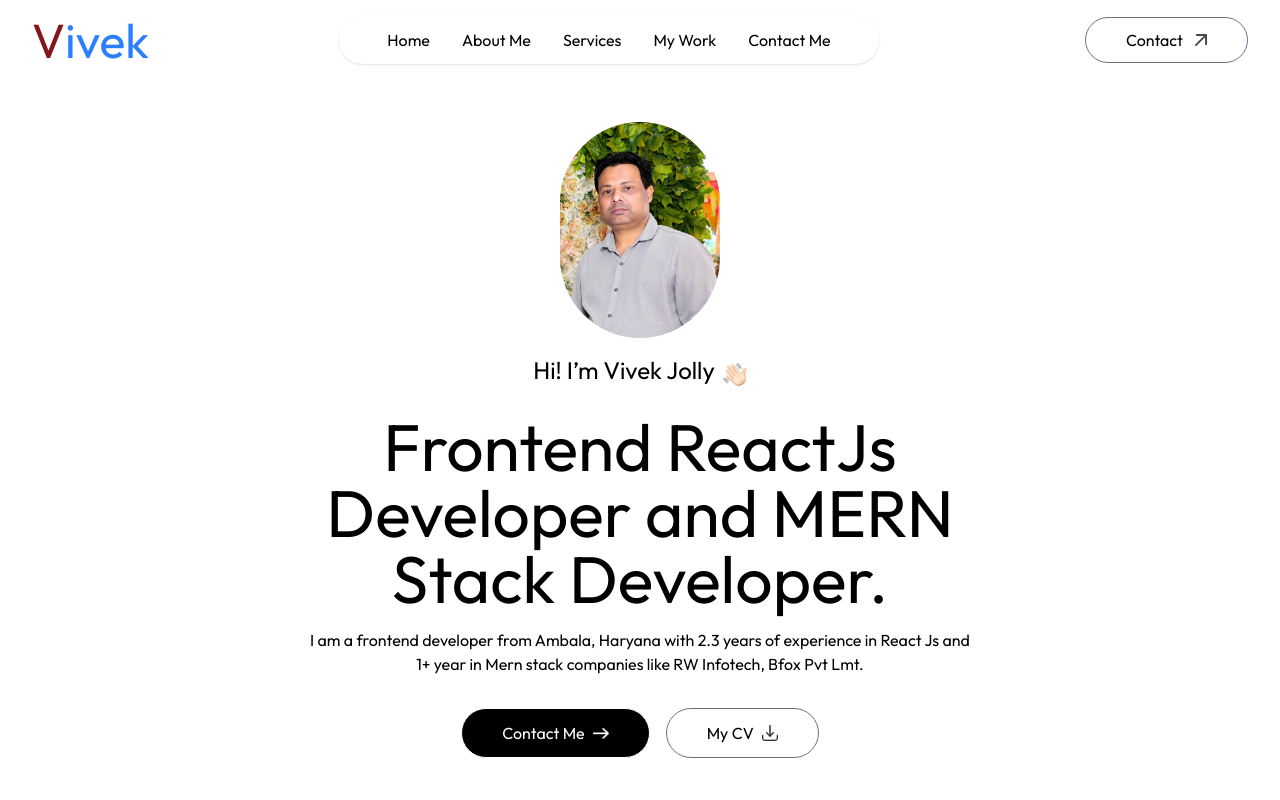
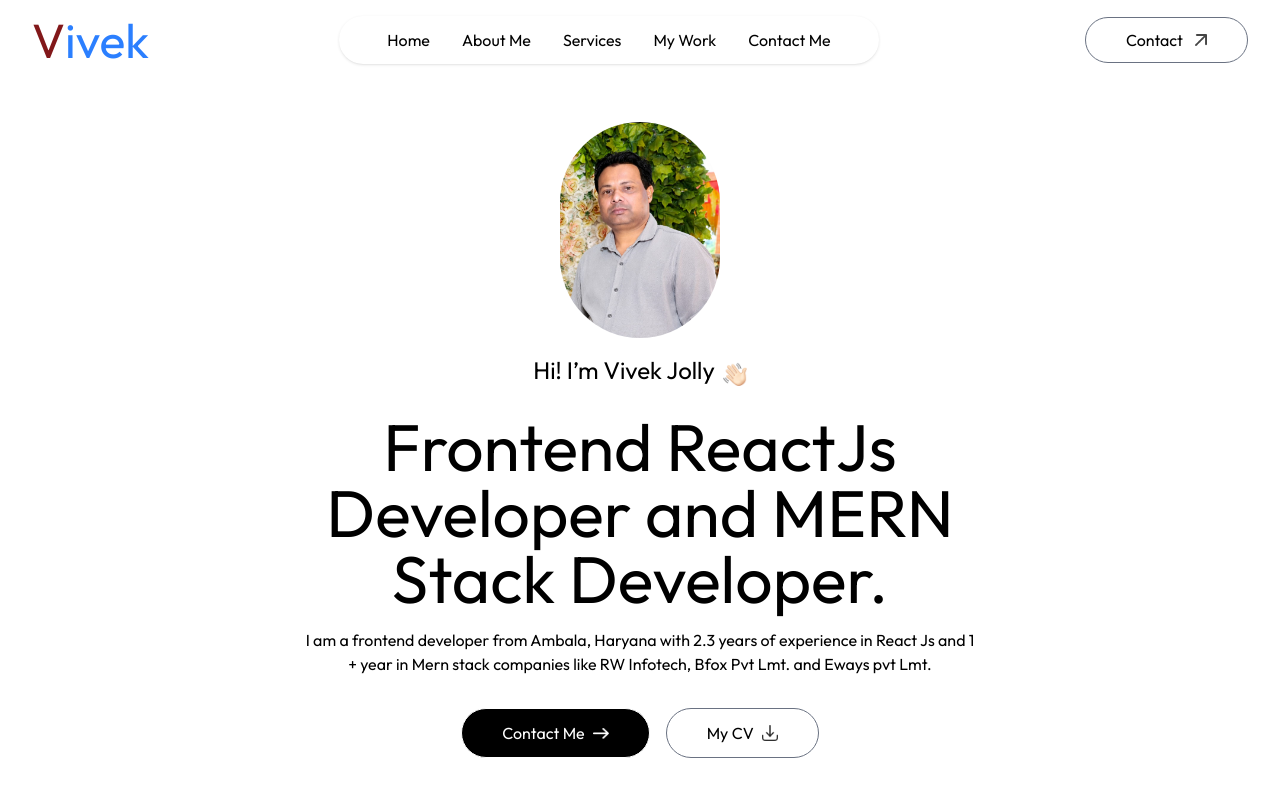
Before and after one commit to jollyvivek/nextjs_portfolio, a Next.js app: page / in a window 1280 px wide. Shown: the top 800 px of the page. Built offline with nearby package versions, Linux system fonts and the light colour scheme; a web font is replaced by a local one.

Commit message:
Add comapny name and experience in header

```diff
--- a/components/Header.jsx
+++ b/components/Header.jsx
@@ -13,8 +13,8 @@ const Header = () => {
             <Image src={assets.hand_icon} className='w-6' alt=''/>
         </h3>
         <h1 className='text-3xl sm:text-5xl lg:text-[66px]'>Frontend ReactJs Developer and MERN Stack Developer.</h1>
-        <p className='max-w-2xl mx-auto'>I am a frontend developer from Ambala, Haryana with 2.3 years of experience in React Js and 1+ year in Mern stack
-        companies like RW Infotech, Bfox Pvt Lmt.</p>
+        <p className='max-w-2xl mx-auto'>I am a frontend developer from Ambala, Haryana with 2.3 years of experience in React Js and 1 + year in Mern stack
+        companies like RW Infotech, Bfox Pvt Lmt. and Eways pvt Lmt.</p>
         <div className='flex flex-col sm:flex-row justify-center items-center gap-4 mt-4'>
           <a href="#contact" className='px-10 py-3 border border-white rounded-full bg-black text-white flex items-center gap-2'>Contact Me <Image src={assets.right_arrow_white} className=' w-4' alt=''/>  </a>
           <a href="/VivekCVMERN.pdf" target='_blank' download className='px-10 py-3 border rounded-full border-gray-500 flex items-center gap-2'>
```
